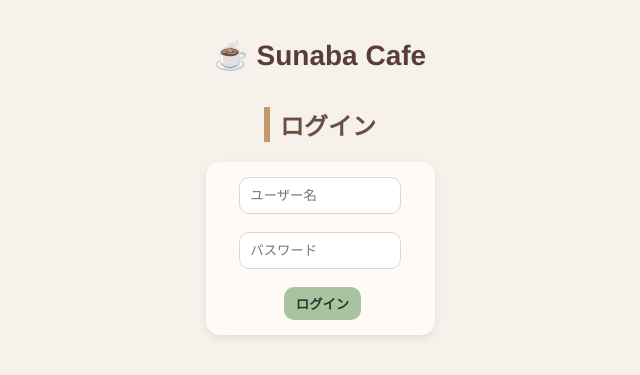
After one commit to Miki-chan116/sunaba_cafe_zaiko, a Flask app: page /login in a window 1280 px wide. The commit adds this page. Shown: the top 375 px of the page, without its empty margins (320-960 px from the left). Run offline with Flask 3, Linux system fonts and the light colour scheme.

Commit message:
ログイン機能とログアウト機能を追加

```diff
--- a/app.py
+++ b/app.py
@@ -1,13 +1,45 @@
-from flask import Flask, render_template, request, redirect
+from flask import Flask, render_template, request, redirect, session, url_for
 import sqlite3
+from werkzeug.security import generate_password_hash, check_password_hash
 
 app = Flask(__name__)
+app.secret_key = "secret_key"
 
 # DB接続
 def get_db():
     conn = sqlite3.connect("database.db")
     conn.row_factory = sqlite3.Row
     return conn
+
+def init_user_db():
+    conn = get_db()
+
+    conn.execute("""
+    CREATE TABLE IF NOT EXISTS users (
+        id INTEGER PRIMARY KEY AUTOINCREMENT,
+        username TEXT UNIQUE,
+        password TEXT
+    )
+    """)
+
+    conn.commit()
+    conn.close()
+
+
+# 👇ここに追加！
+def create_user(username, password):
+    conn = get_db()
+
+    hashed_pw = generate_password_hash(password)
+
+    conn.execute(
+        "INSERT INTO users (username, password) VALUES (?, ?)",
+        (username, hashed_pw)
+    )
+
+    conn.commit()
+    conn.close()
+
 
 
 # =========================
@@ -144,9 +176,32 @@ def history():
 
     return render_template("history.html", logs=logs)
 
+@app.route("/login", methods=["GET", "POST"])
+def login():
+    if request.method == "POST":
+        username = request.form["username"]
+        password = request.form["password"]
+
+        conn = get_db()
+        user = conn.execute(
+            "SELECT * FROM users WHERE username = ?",
+            (username,)
+        ).fetchone()
+        conn.close()
+
+        if user and check_password_hash(user["password"], password):
+            session["user_id"] = user["id"]
+            return redirect(url_for("index"))
+        else:
+            return "ログイン失敗"
+
+    return render_template("login.html")
+
 
 # =========================
 # サーバー起動
 # =========================
 if __name__ == "__main__":
+    init_user_db()
+    # create_user("miki", "1234")  ←コメントアウト！！
     app.run(debug=True, port=5001)
--- a/static/style.css
+++ b/static/style.css
@@ -119,3 +119,14 @@ ul {
     gap: 6px;
     align-items: center;
 }
+
+/* ログイン画面中央寄せ */
+body {
+    display: flex;
+    flex-direction: column;
+    align-items: center;
+}
+
+form {
+    text-align: center;
+}
--- /dev/null
+++ b/templates/login.html
@@ -0,0 +1,24 @@
+<!DOCTYPE html>
+<html>
+<head>
+    <meta charset="UTF-8">
+    <title>ログイン</title>
+
+    <link rel="stylesheet" href="{{ url_for('static', filename='style.css') }}">
+</head>
+<body>
+
+<h1>☕ Sunaba Cafe</h1>
+
+<h2>ログイン</h2>
+
+<form method="POST">
+    <input type="text" name="username" placeholder="ユーザー名" required>
+    <br><br>
+    <input type="password" name="password" placeholder="パスワード" required>
+    <br><br>
+    <button type="submit">ログイン</button>
+</form>
+
+</body>
+</html>
```
